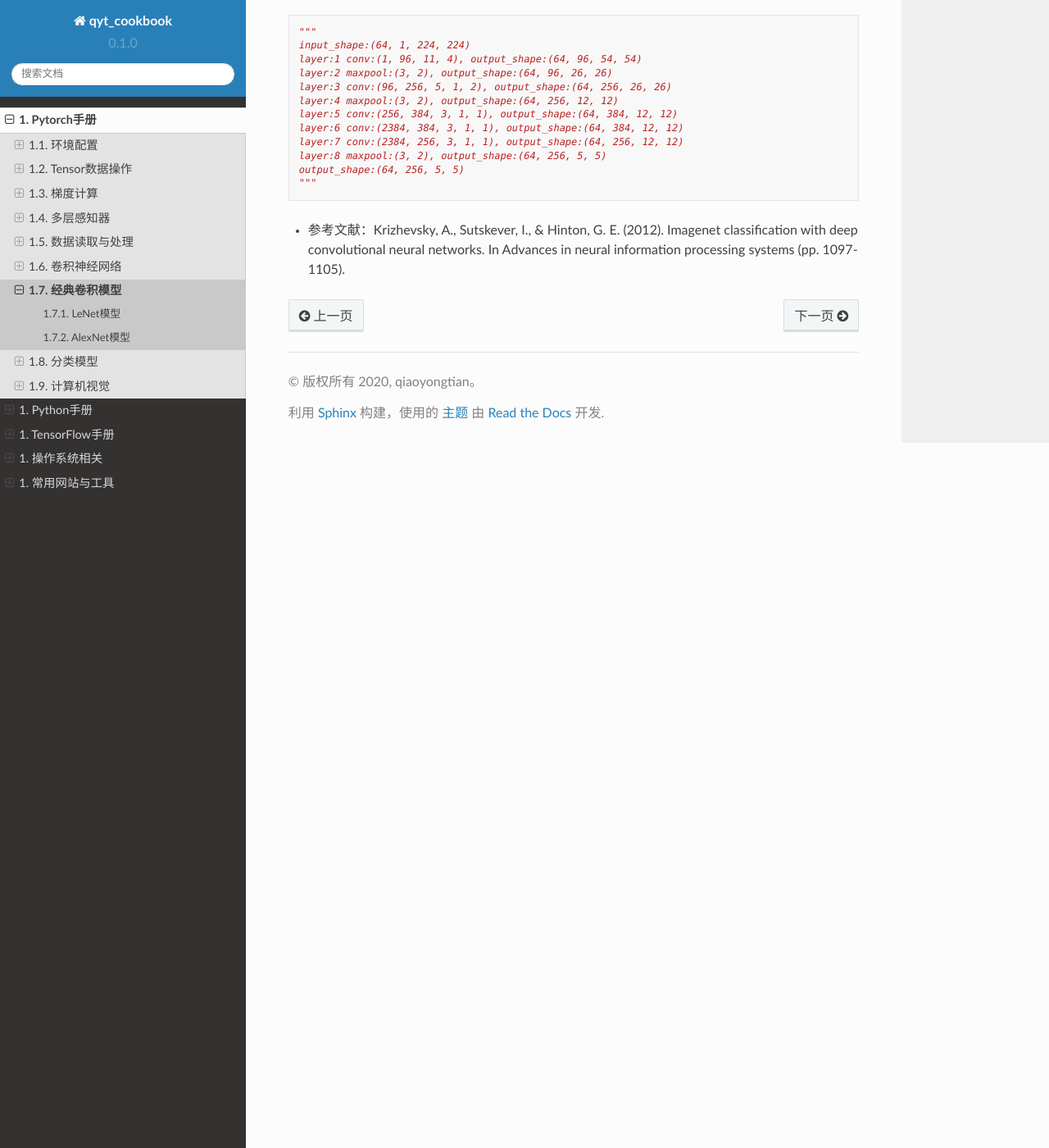
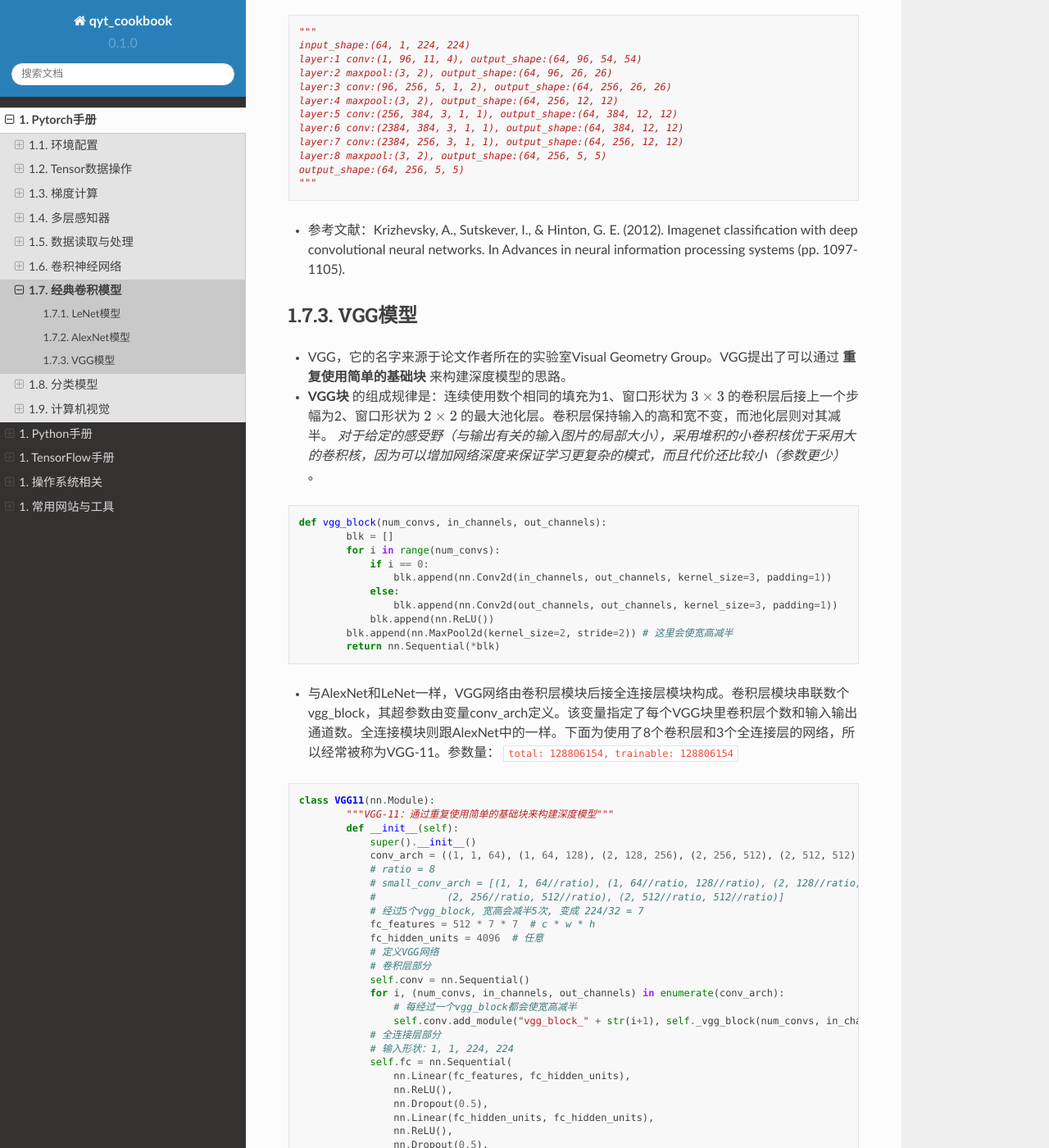
Before and after one commit to q759729997/qyt_cookbook, a Sphinx documentation site: the page built from qyt_cookbook/source/pytorch/cnnModels.rst, in a window 1280 px wide and 1400 px high, scrolled down 2669 px. Shown: the whole window at 82% size. Built offline with Sphinx 7.4.7 and the Read the Docs theme 2.0.0, drawn with Linux system fonts in a browser that asks for light colours; some of the changed text lies outside the part shown.

Commit message:
VGG模型

```diff
--- a/qyt_cookbook/source/pytorch/cnnModels.rst
+++ b/qyt_cookbook/source/pytorch/cnnModels.rst
@@ -129,3 +129,74 @@ AlexNet模型
     """
 
 - 参考文献：Krizhevsky, A., Sutskever, I., & Hinton, G. E. (2012). Imagenet classification with deep convolutional neural networks. In Advances in neural information processing systems (pp. 1097-1105).
+
+VGG模型
+######################
+
+- VGG，它的名字来源于论文作者所在的实验室Visual Geometry Group。VGG提出了可以通过 **重复使用简单的基础块** 来构建深度模型的思路。
+- **VGG块** 的组成规律是：连续使用数个相同的填充为1、窗口形状为 :math:`3\times 3` 的卷积层后接上一个步幅为2、窗口形状为 :math:`2\times 2` 的最大池化层。卷积层保持输入的高和宽不变，而池化层则对其减半。 *对于给定的感受野（与输出有关的输入图片的局部大小），采用堆积的小卷积核优于采用大的卷积核，因为可以增加网络深度来保证学习更复杂的模式，而且代价还比较小（参数更少）* 。
+
+.. code:: python
+
+    def vgg_block(num_convs, in_channels, out_channels):
+	    blk = []
+	    for i in range(num_convs):
+	        if i == 0:
+	            blk.append(nn.Conv2d(in_channels, out_channels, kernel_size=3, padding=1))
+	        else:
+	            blk.append(nn.Conv2d(out_channels, out_channels, kernel_size=3, padding=1))
+	        blk.append(nn.ReLU())
+	    blk.append(nn.MaxPool2d(kernel_size=2, stride=2)) # 这里会使宽高减半
+	    return nn.Sequential(*blk)
+
+- 与AlexNet和LeNet一样，VGG网络由卷积层模块后接全连接层模块构成。卷积层模块串联数个vgg_block，其超参数由变量conv_arch定义。该变量指定了每个VGG块里卷积层个数和输入输出通道数。全连接模块则跟AlexNet中的一样。下面为使用了8个卷积层和3个全连接层的网络，所以经常被称为VGG-11。参数量： ``total: 128806154, trainable: 128806154``
+
+.. code:: python
+
+    class VGG11(nn.Module):
+	    """VGG-11：通过重复使用简单的基础块来构建深度模型"""
+	    def __init__(self):
+	        super().__init__()
+	        conv_arch = ((1, 1, 64), (1, 64, 128), (2, 128, 256), (2, 256, 512), (2, 512, 512))
+	        # ratio = 8
+	        # small_conv_arch = [(1, 1, 64//ratio), (1, 64//ratio, 128//ratio), (2, 128//ratio, 256//ratio),
+	        #            (2, 256//ratio, 512//ratio), (2, 512//ratio, 512//ratio)]
+	        # 经过5个vgg_block, 宽高会减半5次, 变成 224/32 = 7
+	        fc_features = 512 * 7 * 7  # c * w * h
+	        fc_hidden_units = 4096  # 任意
+	        # 定义VGG网络
+	        # 卷积层部分
+	        self.conv = nn.Sequential()
+	        for i, (num_convs, in_channels, out_channels) in enumerate(conv_arch):
+	            # 每经过一个vgg_block都会使宽高减半
+	            self.conv.add_module("vgg_block_" + str(i+1), self._vgg_block(num_convs, in_channels, out_channels))
+	        # 全连接层部分
+	        # 输入形状：1, 1, 224, 224
+	        self.fc = nn.Sequential(
+	            nn.Linear(fc_features, fc_hidden_units),
+	            nn.ReLU(),
+	            nn.Dropout(0.5),
+	            nn.Linear(fc_hidden_units, fc_hidden_units),
+	            nn.ReLU(),
+	            nn.Dropout(0.5),
+	            nn.Linear(fc_hidden_units, 10)
+	        )
+
+	    def _vgg_block(self, num_convs, in_channels, out_channels):
+	        """VGG块"""
+	        blk = []
+	        for i in range(num_convs):
+	            if i == 0:
+	                blk.append(nn.Conv2d(in_channels, out_channels, kernel_size=3, padding=1))
+	            else:
+	                blk.append(nn.Conv2d(out_channels, out_channels, kernel_size=3, padding=1))
+	            blk.append(nn.ReLU())
+	        blk.append(nn.MaxPool2d(kernel_size=2, stride=2))  # 这里会使宽高减半
+	        return nn.Sequential(*blk)
+
+	    def forward(self, img):
+	        feature = self.conv(img)
+	        output = self.fc(feature.view(img.shape[0], -1))
+	        return output
+
+- 参考文献：Simonyan, K., & Zisserman, A. (2014). Very deep convolutional networks for large-scale image recognition. arXiv preprint arXiv:1409.1556.
```
